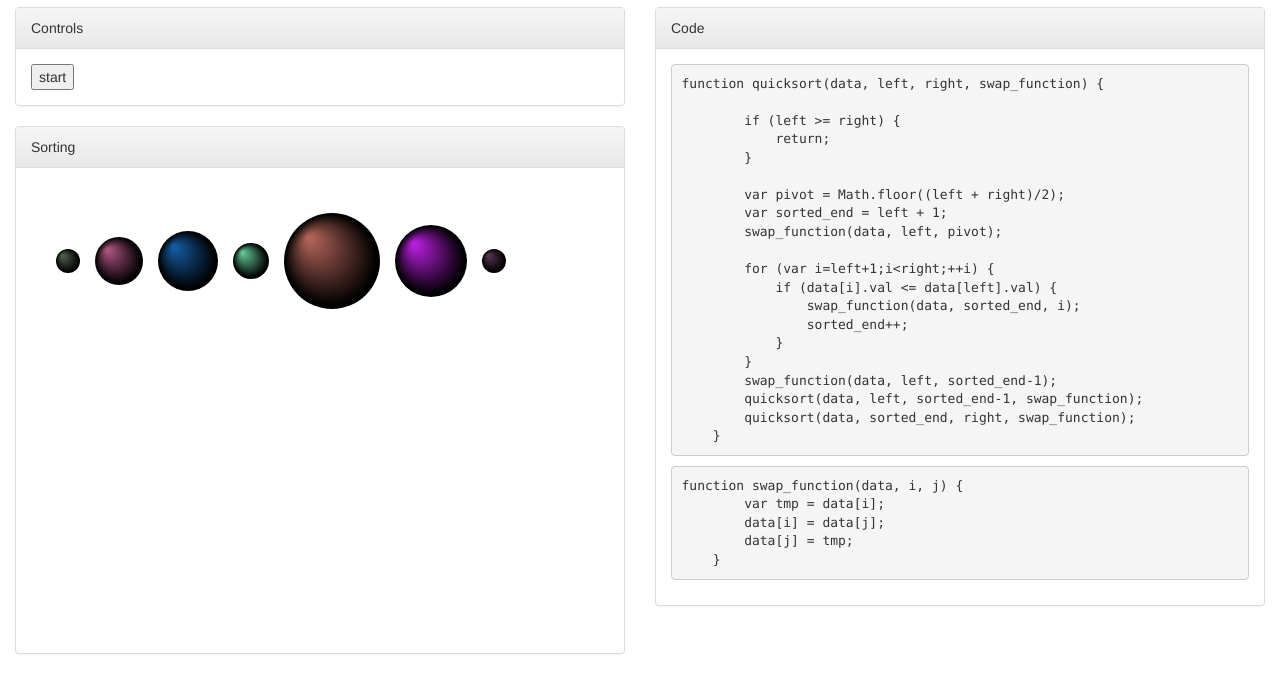
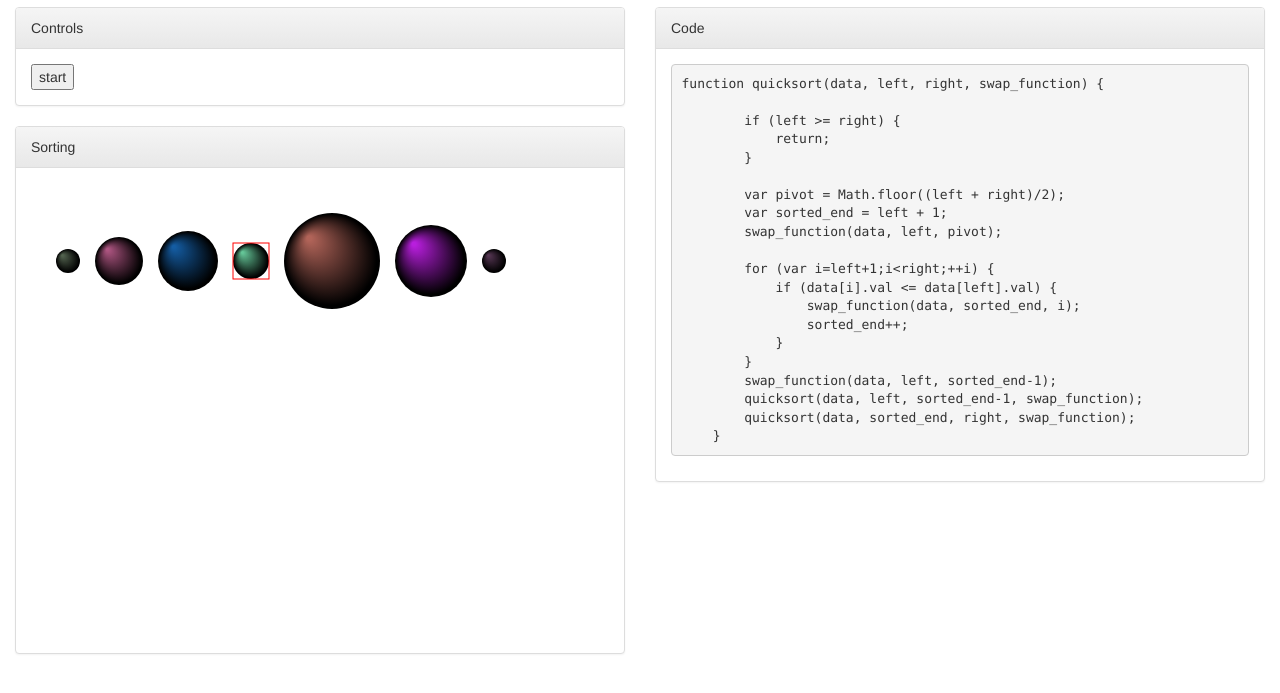
Before and after one commit to dem42/algo-raptor, a plain HTML site: page index.html in a window 1280 px wide. Both pictures are taken after a click on the button "start". Shown: the part 53-746 px from the top of the page. Drawn offline with nearby package versions, Linux system fonts and the light colour scheme.

Commit message:
quicksort animation of pivot

```diff
--- a/quicksort.css
+++ b/quicksort.css
@@ -1,6 +1,2 @@
 .quicksort-circle {
-    /* background-image: -moz-radial-gradient(45px 45px 45deg, circle cover, yellow 0%, orange 100%, red 95%); */
-    /* background-image: -webkit-radial-gradient(45px 45px, circle cover, yellow, orange); */
-    /* background-image: radial-gradient(45px 45px 45deg, circle cover, yellow 0%, orange 100%, red 95%); */
-
 }
--- a/quicksort.js
+++ b/quicksort.js
@@ -90,15 +90,16 @@
     svg.selectAll(".circle")
 	.data(data)
 	.enter()
+	.append("g")
+	.attr("id", function(d, i) { return "q-g-" + i; })
+	.attr("transform", function(d, i) { return "translate(" + sumUpTo(data, i) + " " + maxi_width + ")"; })
 	.append("circle")
 	.attr("id", function(d, i) { return "q-circle-" + i; })
 	.attr("class", "quicksort-circle")
 	.attr("fill", function(d, i) { return "url(#gradient-" + i +")";})
 	.attr("r", function(d) {
-	    return computeWidth(d.val) + "px";
-	})
-	.attr("cx", function(d, i) { return sumUpTo(data, i) + "px"; })
-	.attr("cy", maxi_width + "px");
+	    return computeWidth(d.val);
+	});
 
 
 
@@ -116,14 +117,44 @@
     }
     q_callbacks[6] = function(pivot, data) {
 
-	var pi = data[pivot];
-	//d3.select("#
+	var pi = data[pivot].old_idx;
+	var g = d3.select("#q-g-" + pi)
+	var radius = g.select(".quicksort-circle").attr("r");
 
-	return 1;
+	setTimeout(function() {
+	    g.append("rect")
+		.attr("id", "pivot-rect")
+		.attr("fill", "none")
+		.attr("stroke", "red")
+		.attr("width", 2*radius)
+		.attr("height", 2*radius)
+		.attr("x", -radius)
+		.attr("y", -radius);
+	    }, this.AlgorithmContext.cumulative_delay);
+
+	return 100;
+    }
+    q_callbacks[8] = function() {
+	return 200;
+    }
+    q_callbacks[16] = function() {
+	setTimeout(function() {
+	    svg.selectAll("#pivot-rect").remove();
+	}, this.AlgorithmContext.cumulative_delay);
+	return 100;
     }
 
     var qual_algo = new Algorithm(quicksort, q_callbacks, "quicksort-code", algo_context);
-    var swap_algo = new Algorithm(swap_function, [], "swap_function-code", algo_context);
+
+    var swap_callbacks = [];
+    swap_callbacks[0] = function(data, i, j) {
+	var gi = d3.select("#q-g-" + data[i].old_idx)
+	var gj = d3.select("#q-g-" + data[j].old_idx)
+
+	//console.log("In swap with", i, j);
+	return 0;
+    }
+    var swap_algo = new Algorithm(swap_function, swap_callbacks, "swap_function-code", {default_animation_duration: 0, cumulative_delay: 0});
 
     d3.select("#quicksort-tab .code")
 	.append("pre")
@@ -132,13 +163,6 @@
 	.append("code")
         .attr("class", "language-js")
         .text(qual_algo);
-    d3.select("#quicksort-tab .code")
-	.append("pre")
-        .attr("class", "prettyprint lang-js linenums:1")
-	.attr("id", "swap_function-code")
-	.append("code")
-        .attr("class", "language-js")
-        .text(swap_algo);
 
 
     d3.select("#quicksort-tab .options").append("button")
```
